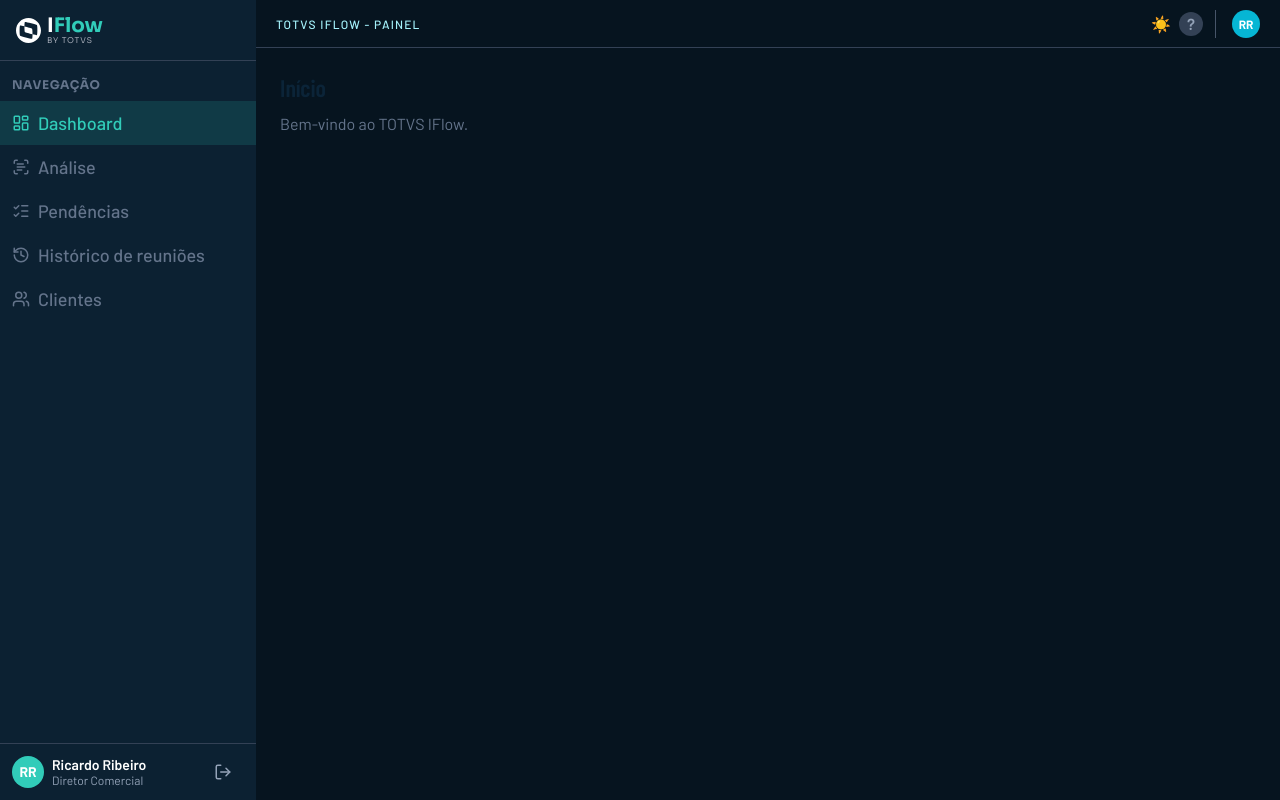
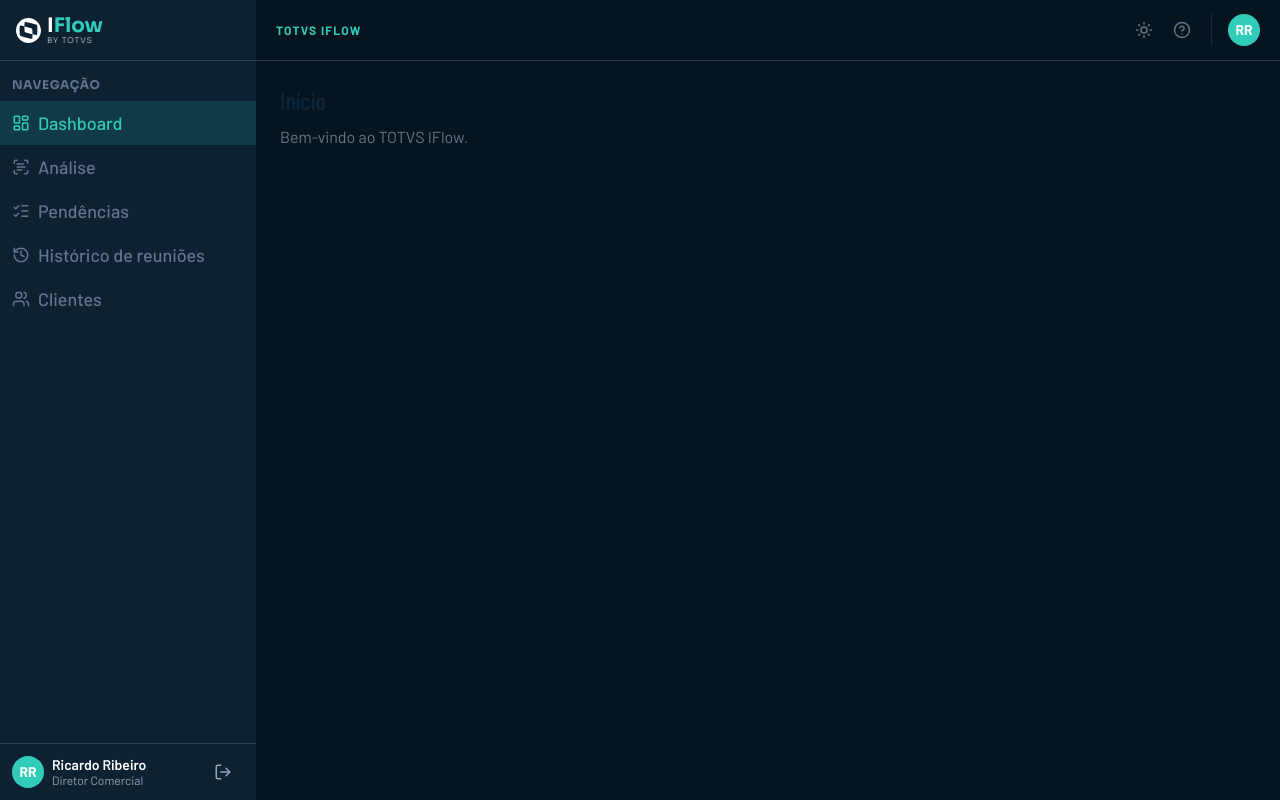
Before and after one commit to TOTVS-IFlow/totvs-iflow, a React (Vite) app: page / in a window 1280 px wide. Built offline with nearby package versions, Linux system fonts and the light colour scheme.

Commit message:
feat: estilo e icones da Topbar atualizados

```diff
--- a/src/components/Topbar/Topbar.jsx
+++ b/src/components/Topbar/Topbar.jsx
@@ -1,15 +1,16 @@
 import React from "react";
+import { Sun, CircleQuestionMark } from "lucide-react";
 
 export default function Topbar() {
   return (
-    <header className="flex justify-between h-12 items-center px-5 border-b border-b-slate-700">
-        <h6 className="text-cyan-200 text-xs font-medium tracking-widest">TOTVS IFLOW - PAINEL</h6>
+    <header className="flex justify-between h-[3.8rem] items-center px-5 border-b border-b-slate-700">
+        <h6 className="text-accent-500 text-xs font-bold tracking-widest">TOTVS IFLOW</h6>
         <aside className="flex gap-4">
-            <div className="flex gap-2 px-3 border-r border-r-slate-600 items-center font-semibold text-slate-400 ">
-                <p>☀️</p>
-                <p className="bg-slate-700 rounded-full flex items-center justify-center w-6 h-6">?</p>
+            <div className="flex gap-5 px-5 border-r border-r-slate-800 items-center font-semibold text-slate-500 ">
+                <Sun size={18} className="cursor-pointer hover:text-white" />
+                <CircleQuestionMark size={18} className="cursor-pointer hover:text-accent-500" />
             </div>
-            <p className="bg-cyan-500 text-xs rounded-full flex items-center justify-center w-7 h-7 text-white font-bold">RR</p>
+            <p className="bg-accent-500 select-none rounded-full flex items-center justify-center w-8 h-8 text-sm text-white font-bold">RR</p>
         </aside>
     </header>
   )
```
